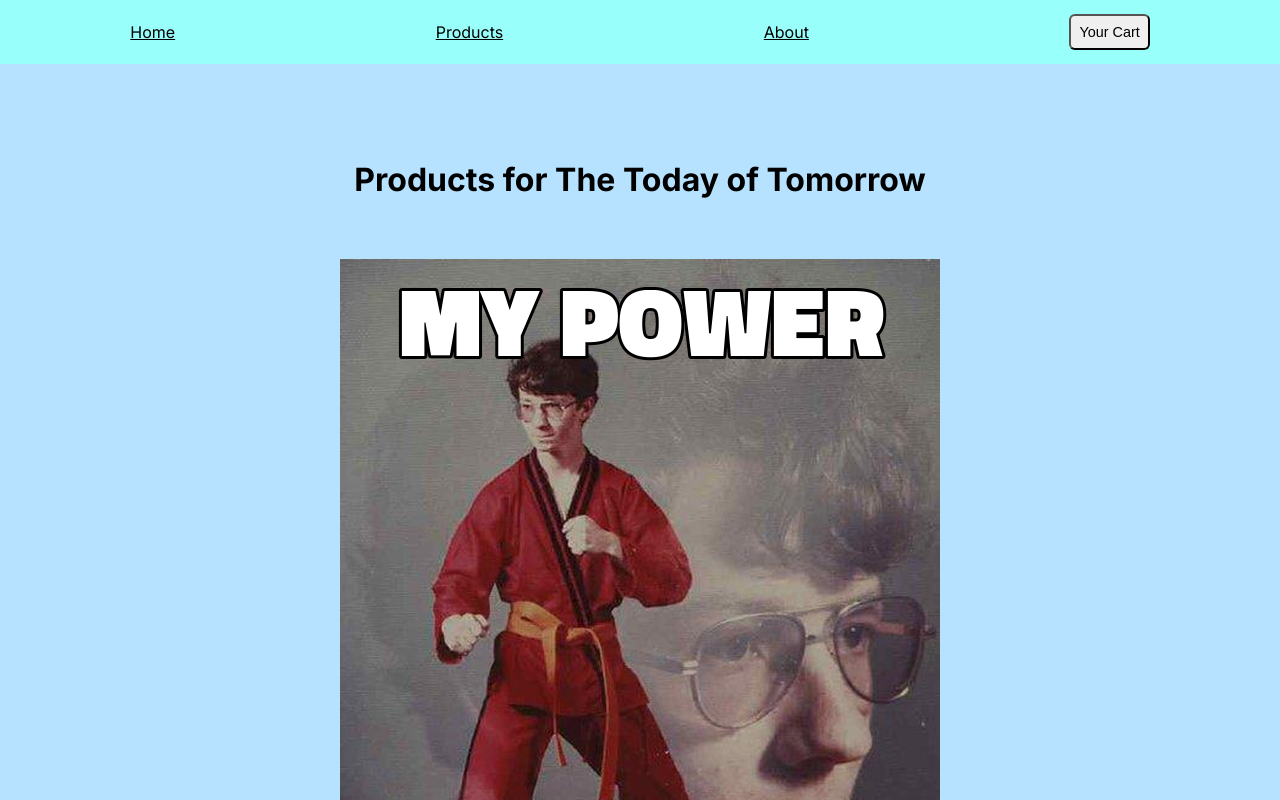
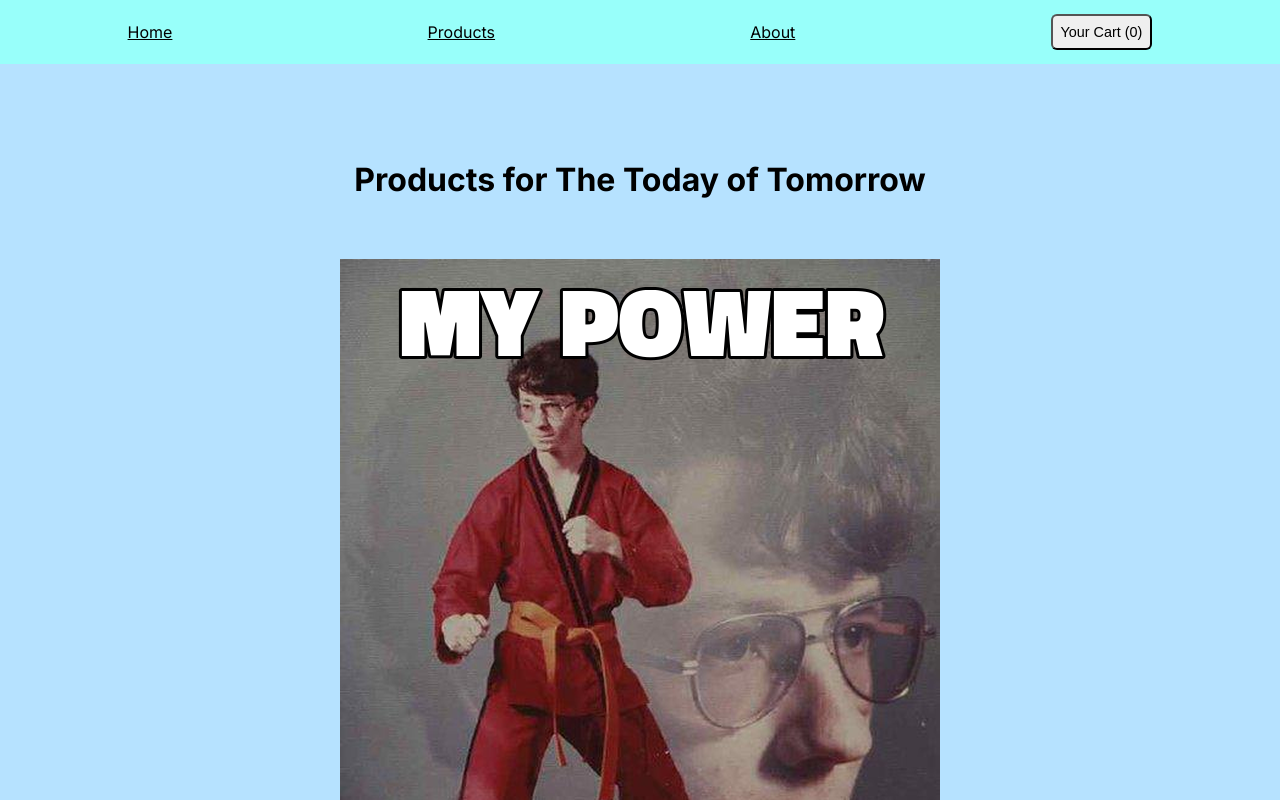
Before and after one commit to Overcook3265/next.js-ecommerce-store, a Next.js app: page / in a window 1280 px wide. Shown: the top 800 px of the page. Built offline with nearby package versions, Linux system fonts and the light colour scheme; no server answers.

Commit message:
Add total amount display on cart header button

```diff
--- a/app/CartHeaderButton.js
+++ b/app/CartHeaderButton.js
@@ -1,8 +1,23 @@
 import Link from 'next/link';
 import React from 'react';
+import { getCookie } from '../util/cookies';
 import styles from './CartHeaderButton.module.scss';
 
 const CartButton = React.forwardRef(({ onClick, href }, ref) => {
+  const items = getCookie('itemAmounts');
+  const cartItemCookie = !items ? [] : JSON.parse(items);
+
+  // Total Amount calculation
+  const amountArray = [];
+  // destructuring of array, pushing amount values into it
+  for (const { itemAmount } of cartItemCookie) {
+    amountArray.push(Number(itemAmount));
+  }
+  // adding the content of the amount values array
+  const totalAmount = amountArray.reduce((accumulator, currentValue) => {
+    return accumulator + currentValue;
+  }, 0);
+
   return (
     <button
       href="/cart"
@@ -10,7 +25,7 @@ const CartButton = React.forwardRef(({ onClick, href }, ref) => {
       ref={ref}
       className={styles.cartHeaderButton}
     >
-      Your Cart
+      Your Cart ({totalAmount})
     </button>
   );
 });
--- a/app/products/[productId]/BuyAmountButton.js
+++ b/app/products/[productId]/BuyAmountButton.js
@@ -21,7 +21,7 @@ export default function BuyAmountButton(props) {
       <label htmlFor="amountInput">Product amount chosen</label>
       <br />
       <button
-        // here it takes the
+        // here is a version that was buggy, didn't work with products that were not in the cart yet
         // formAction={async () =>
         //   await createOrUpdateCookie(
         //     props.singleProductId,
```
